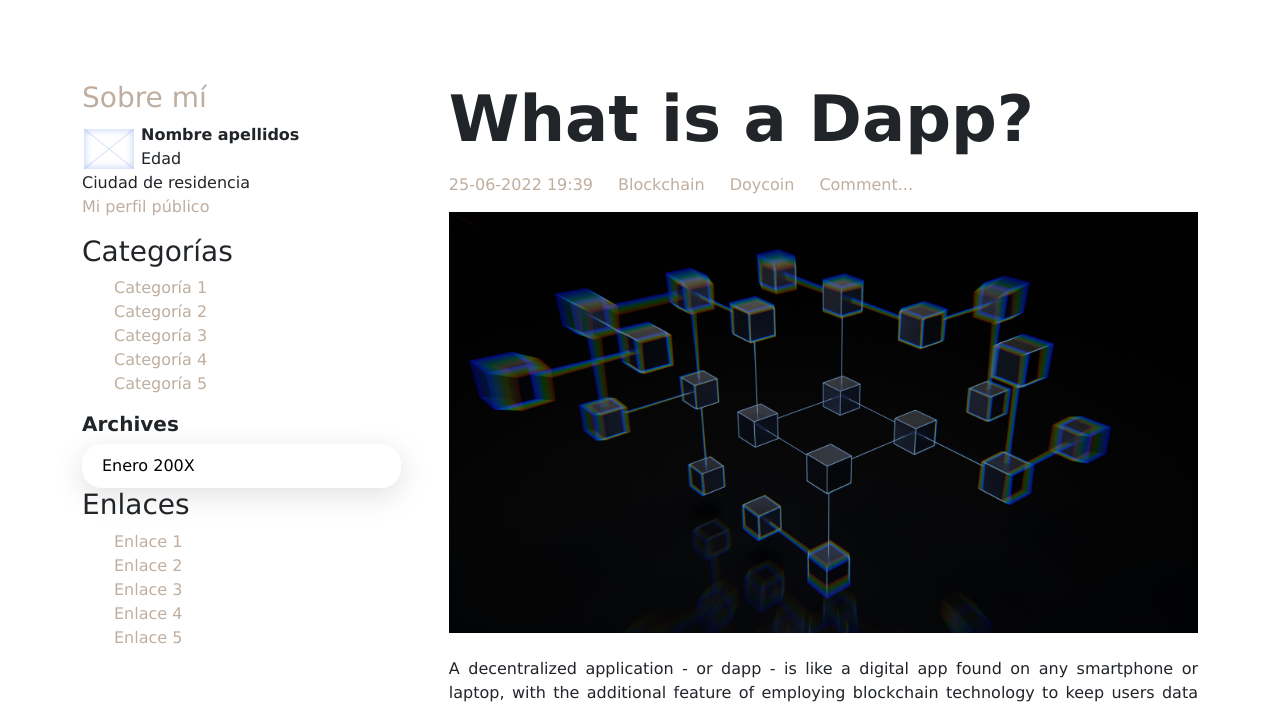
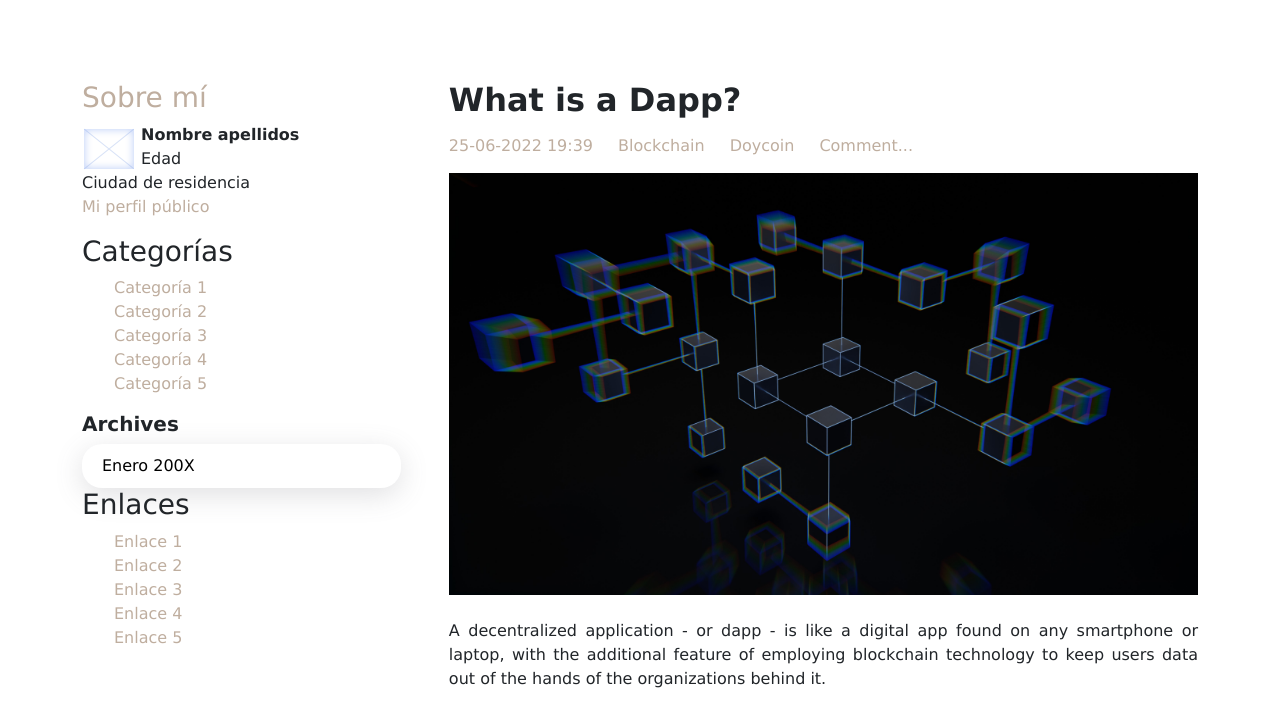
Before and after one commit to srteerra/MIPagina, a plain HTML site: page index.html in a window 1280 px wide. Shown: the part 115-819 px from the top of the page. Drawn offline with nearby package versions, Linux system fonts and the light colour scheme.

Commit message:
some changes on global styles

```diff
--- a/css/global.css
+++ b/css/global.css
@@ -35,6 +35,6 @@ h1 {
 }
 
 h2 {
-	font-size: 5vw;
+	font-size: calc(5vw / 1em);
   font-weight: 700 !important;
 }
```
